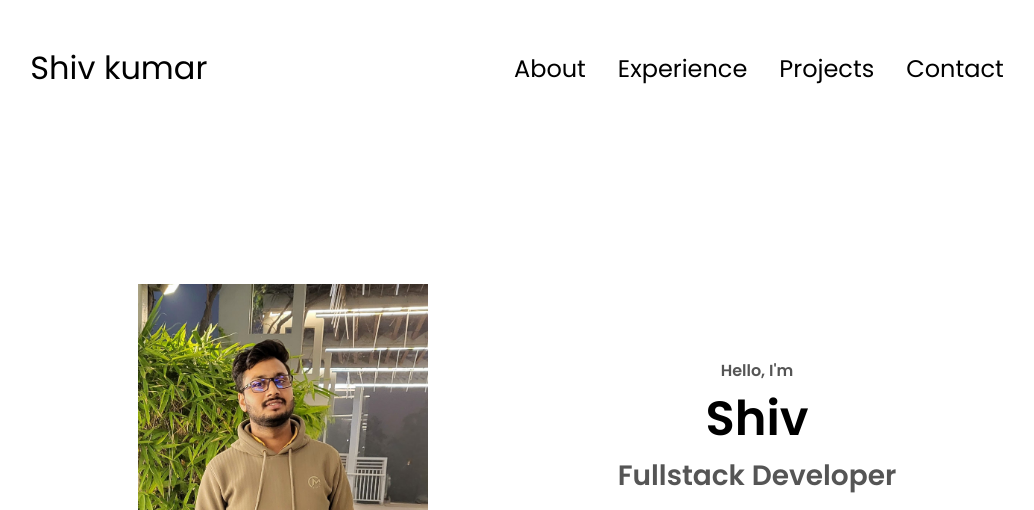
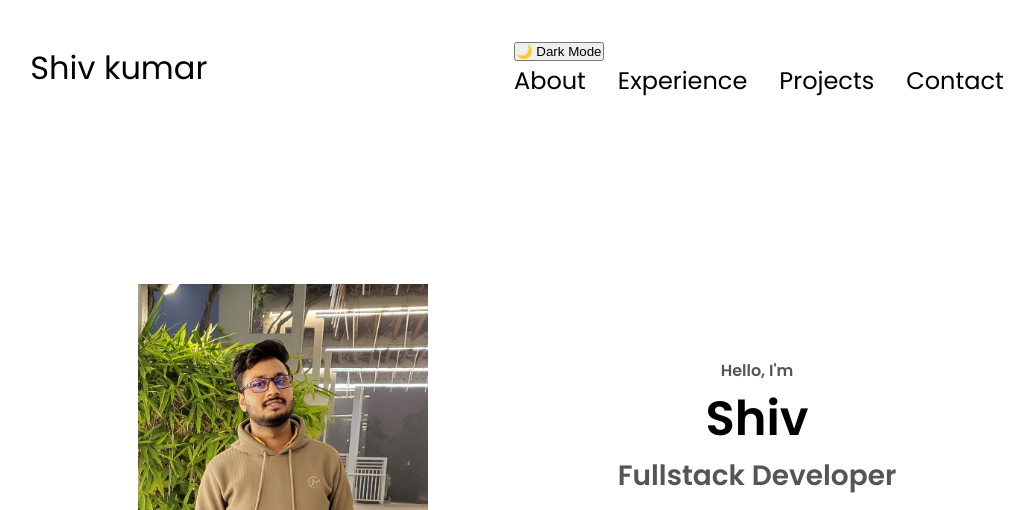
Before and after one commit to Shivkumarumar519/personal_portfolio, a plain HTML site: page index.html in a window 1280 px wide. Shown: the top 510 px of the page, without its empty margins (123-1157 px from the left). Drawn offline with Linux system fonts and the light colour scheme.

Commit message:
Update index.html

```diff
--- a/index.html
+++ b/index.html
@@ -14,6 +14,7 @@
     <nav id="desktop-nav">
       <div class="logo">Shiv kumar</div>
       <div>
+        <button id="theme-toggle" class="btn-theme">🌙 Dark Mode</button>
         <ul class="nav-links">
           <li><a href="#about">About</a></li>
           <li><a href="#experience">Experience</a></li>
```
